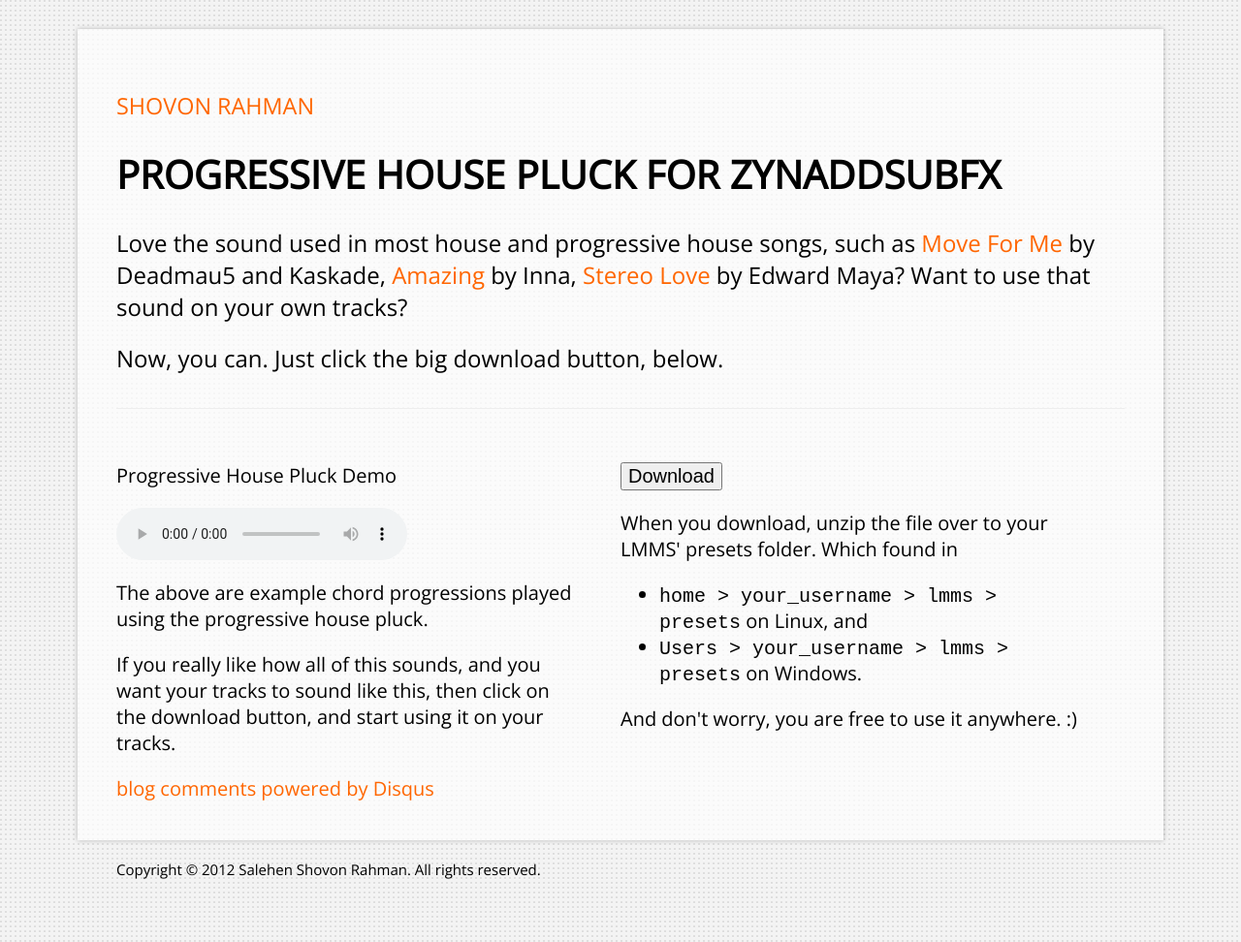
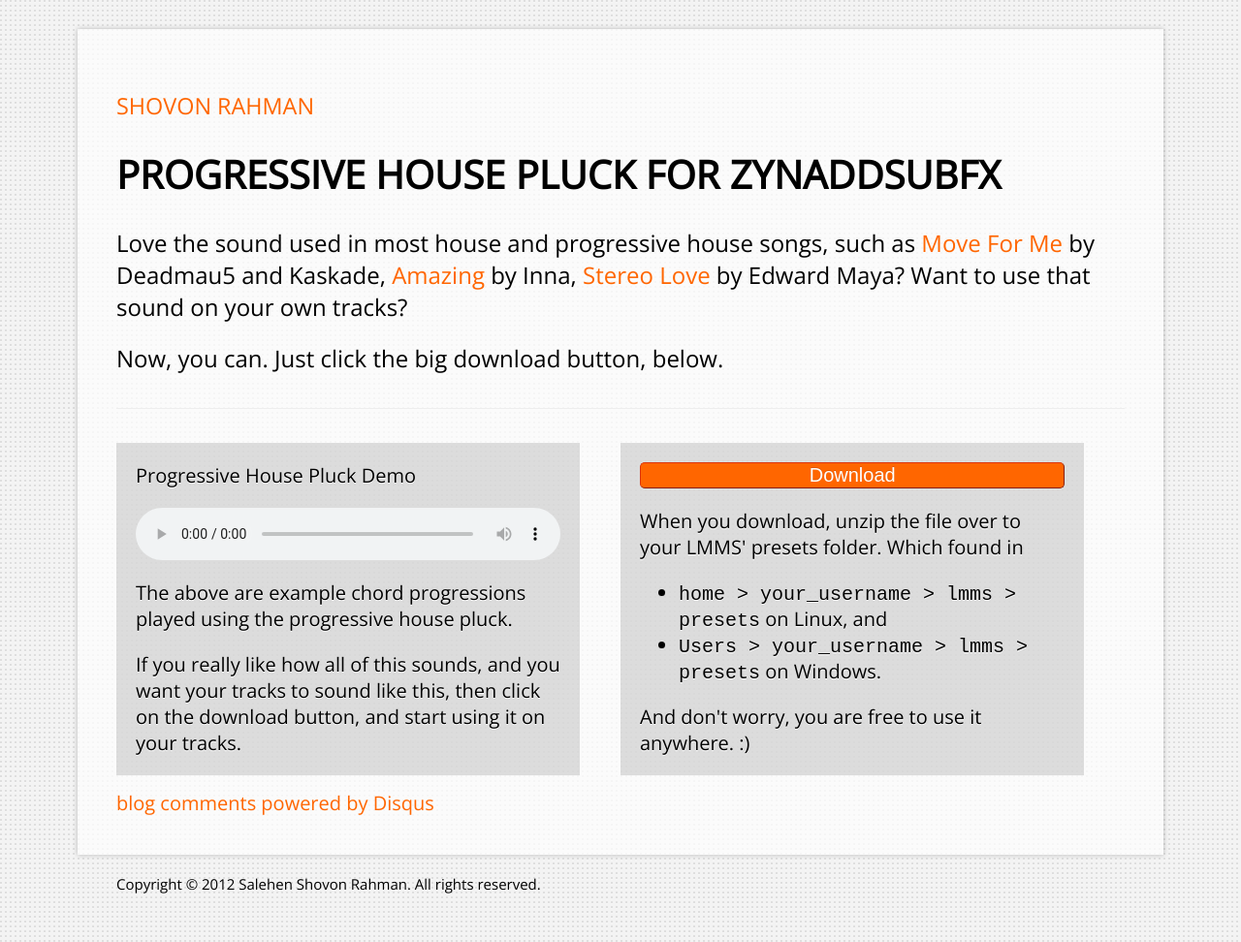
Before and after one commit to shovon/old-site, a Jekyll site: the page built from proghousepluck/index.html, in a window 1280 px wide. Shown: the whole page at 97% size. Built offline with Jekyll 4.4.1, drawn with Linux system fonts in a browser that asks for light colours; comment, search, counter and statistics services are not loaded.

Commit message:
More changes to the overall look.

```diff
--- a/css/style.css
+++ b/css/style.css
@@ -13,6 +13,7 @@
 	background-color: #f3f3f3;
 	background-image: url('img/bg.png');
 	font-family: 'Open Sans', sans-serif;
+	font-weight: 300;
 }
 
 h1,
@@ -43,10 +44,24 @@
 	margin: 35px 0;
 }
 
+hr.no-style {
+	border: none;
+}
+
 img,
 object {
 	/* Allows for more of a fluid image layout. */
 	max-width: 100%;
+}
+
+button {
+	border-radius: 5px;
+	bodrer-style: solid;
+	border-width: 1px;
+	border-color: #dd3300;
+	background-color: #ff6600;
+	color: white;
+	text-shadow: 0 -1px 0 rgba(0, 0, 0, 0.125);
 }
 
 .project-thumbnail {
@@ -138,6 +153,33 @@
  */
 .feint-color {
 	color: #333;
+}
+
+/**
+ * If you want some of your elements to have a dark
+ */
+.dark-box {
+	padding: 20px;
+	background-color: rgba(128, 128, 128, 0.25);
+	text-shadow: 0 1px 0 white;
+	margin-bottom: 15px;
+}
+
+.dark-box p:first-child {
+	margin-top: 0;
+}
+
+.dark-box p:last-child {
+	margin-bottom: 0;
+}
+
+.center-aligned {
+	text-align: center;
+}
+
+.full-width {
+	display: block;
+	width: 100%;
 }
 
 /*
```
